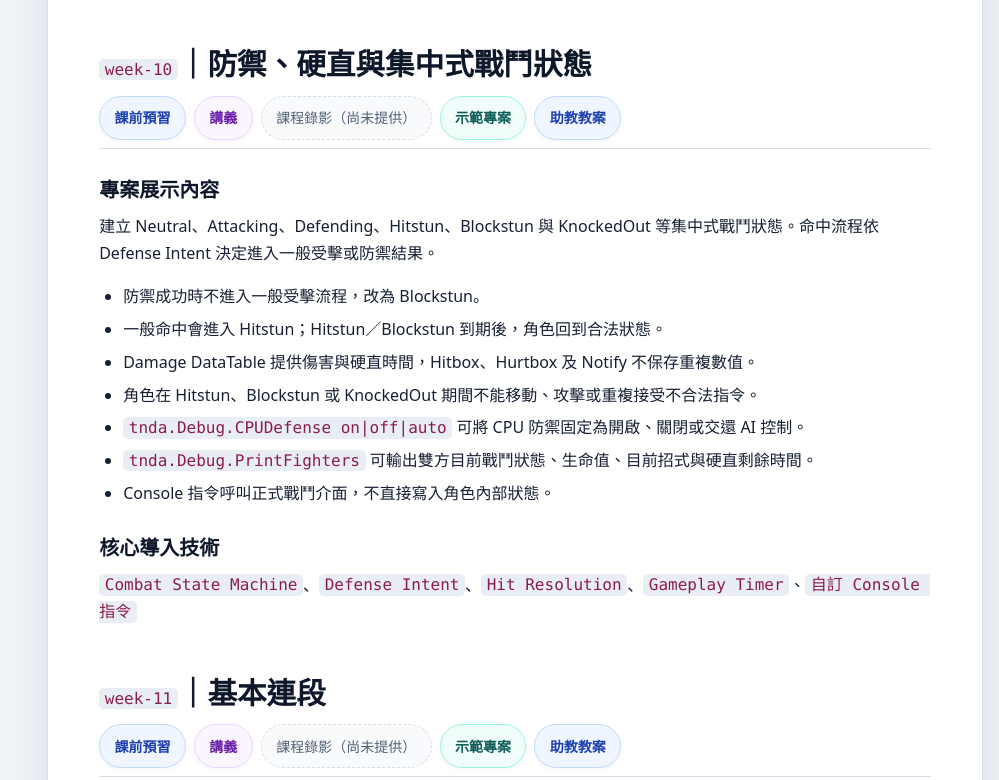
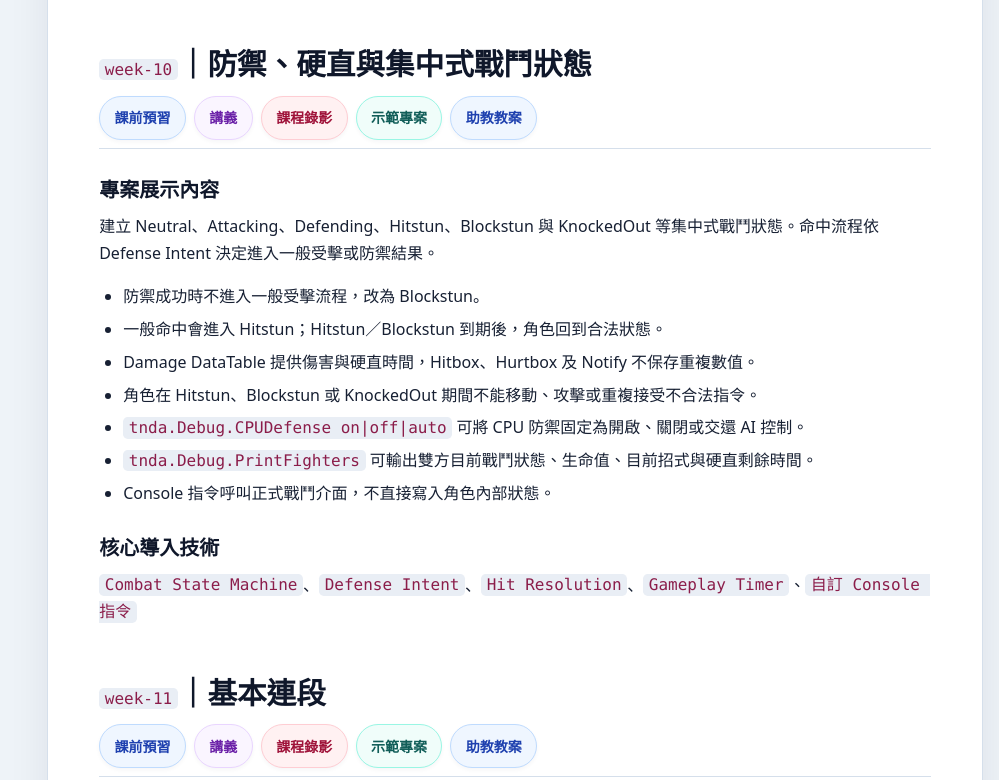
Before and after one commit to TNDA-Fighters/TndaFighterMaterials, a plain HTML site: page index.html in a window 1280 px wide. Shown: the part 6552-7332 px from the top of the page, without its empty margins (281-1280 px from the left). Drawn offline with Linux system fonts and the light colour scheme.

Commit message:
feat: adding videos.

```diff
--- a/index.html
+++ b/index.html
@@ -345,7 +345,7 @@ hr { margin: 2rem 0; border: 0; border-top: 1px solid var(--line); }
   <p>這份影片導讀整理 State、Task、Transition 與 Evaluator 等核心概念，並提供章節時間點、範例樹拆解及常見排錯提示。可依需求選讀概念入門、編輯器操作或 C++ 擴充，搭配本週的 CPU AI 實作加深理解。</p>
   <div class="week-resources"><a href="Addiotnal/TNDA-week-09-StateTree.html" target="_blank" rel="noopener noreferrer">閱讀 StateTree 補充內容 →</a></div>
 </aside>
-<h2 class="week-heading" id="week-10" tabindex="-1"><span class="week-heading__title"><code>week-10</code>｜防禦、硬直與集中式戰鬥狀態</span><span class="week-resources"><a href="Previews/TNDA-week-10.html" aria-label="week-10 課前預習" target="_blank" rel="noopener noreferrer">課前預習</a> <a href="Slides/TNDA-week-10.html" aria-label="week-10 講義" target="_blank" rel="noopener noreferrer">講義</a> <span class="week-resources__pending">課程錄影（尚未提供）</span> <a class="week-resource--project" href="https://github.com/TNDA-Fighters/TndaFighterProject/tree/week-10" aria-label="week-10 示範專案" target="_blank" rel="noopener noreferrer">示範專案</a> <a href="TA/TNDA-week-10.html" aria-label="week-10 助教教案" target="_blank" rel="noopener noreferrer">助教教案</a></span></h2>
+<h2 class="week-heading" id="week-10" tabindex="-1"><span class="week-heading__title"><code>week-10</code>｜防禦、硬直與集中式戰鬥狀態</span><span class="week-resources"><a href="Previews/TNDA-week-10.html" aria-label="week-10 課前預習" target="_blank" rel="noopener noreferrer">課前預習</a> <a href="Slides/TNDA-week-10.html" aria-label="week-10 講義" target="_blank" rel="noopener noreferrer">講義</a> <a class="week-resource--video" href="https://www.youtube.com/watch?v=Vxk0KFr_FmY&list=PLLtIlTyf47ds&index=12" aria-label="week-10 課程錄影" target="_blank" rel="noopener noreferrer">課程錄影</a> <a class="week-resource--project" href="https://github.com/TNDA-Fighters/TndaFighterProject/tree/week-10" aria-label="week-10 示範專案" target="_blank" rel="noopener noreferrer">示範專案</a> <a href="TA/TNDA-week-10.html" aria-label="week-10 助教教案" target="_blank" rel="noopener noreferrer">助教教案</a></span></h2>
 <h3>專案展示內容</h3>
 <p>建立 Neutral、Attacking、Defending、Hitstun、Blockstun 與 KnockedOut 等集中式戰鬥狀態。命中流程依 Defense Intent 決定進入一般受擊或防禦結果。</p>
 <ul>
@@ -359,7 +359,7 @@ hr { margin: 2rem 0; border: 0; border-top: 1px solid var(--line); }
 </ul>
 <h3>核心導入技術</h3>
 <p><code>Combat State Machine</code>、<code>Defense Intent</code>、<code>Hit Resolution</code>、<code>Gameplay Timer</code>、<code>自訂 Console 指令</code></p>
-<h2 class="week-heading" id="week-11" tabindex="-1"><span class="week-heading__title"><code>week-11</code>｜基本連段</span><span class="week-resources"><a href="Previews/TNDA-week-11.html" aria-label="week-11 課前預習" target="_blank" rel="noopener noreferrer">課前預習</a> <a href="Slides/TNDA-week-11.html" aria-label="week-11 講義" target="_blank" rel="noopener noreferrer">講義</a> <span class="week-resources__pending">課程錄影（尚未提供）</span> <a class="week-resource--project" href="https://github.com/TNDA-Fighters/TndaFighterProject/tree/week-11" aria-label="week-11 示範專案" target="_blank" rel="noopener noreferrer">示範專案</a> <a href="TA/TNDA-week-11.html" aria-label="week-11 助教教案" target="_blank" rel="noopener noreferrer">助教教案</a></span></h2>
+<h2 class="week-heading" id="week-11" tabindex="-1"><span class="week-heading__title"><code>week-11</code>｜基本連段</span><span class="week-resources"><a href="Previews/TNDA-week-11.html" aria-label="week-11 課前預習" target="_blank" rel="noopener noreferrer">課前預習</a> <a href="Slides/TNDA-week-11.html" aria-label="week-11 講義" target="_blank" rel="noopener noreferrer">講義</a> <a class="week-resource--video" href="https://www.youtube.com/watch?v=_4Np3dn0N-A&list=PLLtIlTyf47ds&index=11" aria-label="week-11 課程錄影" target="_blank" rel="noopener noreferrer">課程錄影</a> <a class="week-resource--project" href="https://github.com/TNDA-Fighters/TndaFighterProject/tree/week-11" aria-label="week-11 示範專案" target="_blank" rel="noopener noreferrer">示範專案</a> <a href="TA/TNDA-week-11.html" aria-label="week-11 助教教案" target="_blank" rel="noopener noreferrer">助教教案</a></span></h2>
 <h3>專案展示內容</h3>
 <p>以 Command DataTable 定義三段基本連段。<code>AM_Attack_01</code>～<code>03</code> 是由對應 <code>MM_Attack_01</code>～<code>03</code> AnimSequence 建立的可播放 Montage；本週的第三段刻意再次使用 <code>AM_Attack_01</code>。</p>
 <pre><code class="language-text">X       → AM_Attack_01
@@ -579,7 +579,7 @@ tnda.Debug.RoundScenario cpu_timeover_win
           <h4>小月助教</h4>
           <p class="supplement-meta">日期：11/4（三）</p>
         </div>
-        <div class="week-resources"><span class="week-resources__pending">課程錄影（尚未提供）</span></div>
+        <div class="week-resources"><a class="week-resource--video" href="https://www.youtube.com/watch?v=e4Ab9Meavyo&list=PLT6Lb9xb4Crw&index=6" target="_blank" rel="noopener noreferrer" aria-label="Week 09 週間輔導 小月助教 課程錄影">課程錄影</a></div>
       </div>
       <div class="tutoring-slot">
         <div>
@@ -587,14 +587,14 @@ tnda.Debug.RoundScenario cpu_timeover_win
           <p class="supplement-meta">日期：11/5（四）</p>
           <p class="tutoring-topic">主題：資料結構的Tree在遊戲中的應用</p>
         </div>
-        <div class="week-resources"><span class="week-resources__pending">課程錄影（尚未提供）</span></div>
+        <div class="week-resources"><a class="week-resource--video" href="https://www.youtube.com/watch?v=u2mqSOCSyM8&list=PLT6Lb9xb4Crw&index=7" target="_blank" rel="noopener noreferrer" aria-label="Week 09 週間輔導 Kalin 助教 課程錄影">課程錄影</a></div>
       </div>
       <div class="tutoring-slot">
         <div>
           <h4>James 助教</h4>
           <p class="supplement-meta">日期：11/6（五）</p>
         </div>
-        <div class="week-resources"><span class="week-resources__pending">課程錄影（尚未提供）</span></div>
+        <div class="week-resources"><a class="week-resource--video" href="https://www.youtube.com/watch?v=GR-vfXb5xVU&list=PLT6Lb9xb4Crw&index=8" target="_blank" rel="noopener noreferrer" aria-label="Week 09 週間輔導 James 助教 課程錄影">課程錄影</a></div>
       </div>
     </div>
   </article>
@@ -606,7 +606,7 @@ tnda.Debug.RoundScenario cpu_timeover_win
           <h4>小月助教</h4>
           <p class="supplement-meta">日期：11/11（三）</p>
         </div>
-        <div class="week-resources"><span class="week-resources__pending">課程錄影（尚未提供）</span></div>
+        <div class="week-resources"><a class="week-resource--video" href="https://www.youtube.com/watch?v=ARXYBTGQDy0&list=PLT6Lb9xb4Crw&index=9" target="_blank" rel="noopener noreferrer" aria-label="Week 10 週間輔導 小月助教 課程錄影">課程錄影</a></div>
       </div>
       <div class="tutoring-slot">
         <div>
@@ -621,7 +621,7 @@ tnda.Debug.RoundScenario cpu_timeover_win
           <h4>James 助教</h4>
           <p class="supplement-meta">日期：11/13（五）</p>
         </div>
-        <div class="week-resources"><span class="week-resources__pending">課程錄影（尚未提供）</span></div>
+        <div class="week-resources"><a class="week-resource--video" href="https://www.youtube.com/watch?v=6yhelBKL3Sg&list=PLT6Lb9xb4Crw&index=10" target="_blank" rel="noopener noreferrer" aria-label="Week 10 週間輔導 James 助教 課程錄影">課程錄影</a></div>
       </div>
     </div>
   </article>
```
